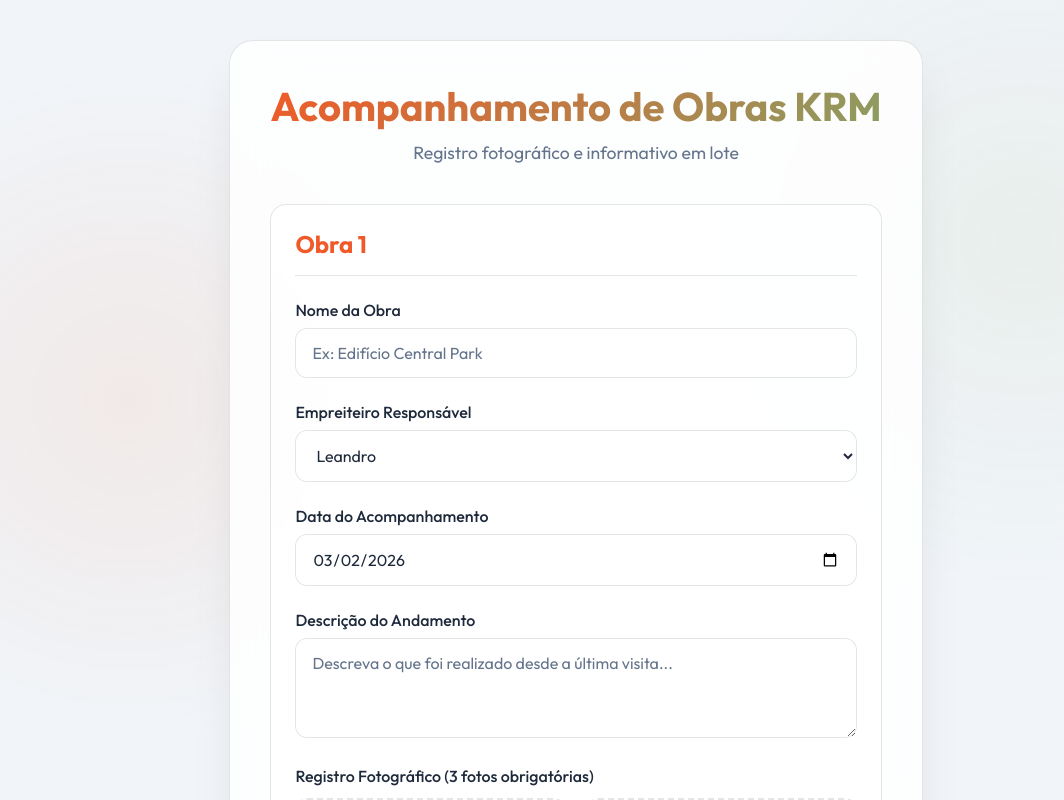
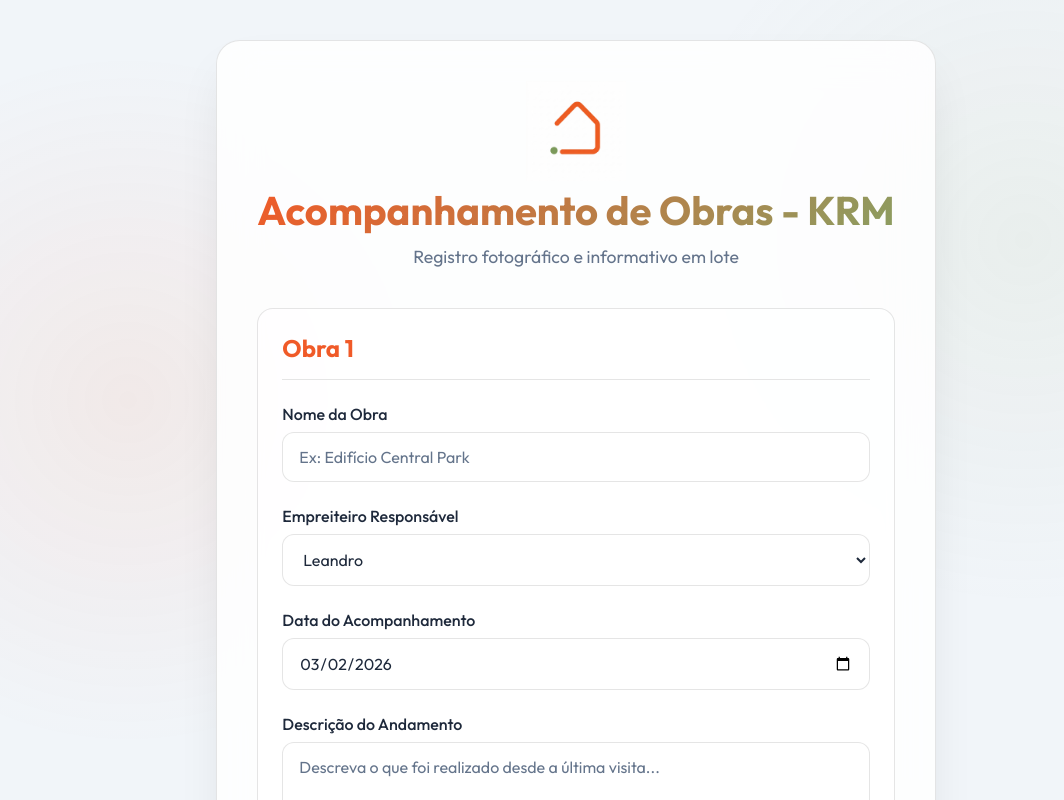
Before and after one commit to fernandopassoss/acompanhamento-civil, a React app in the folder frontend/: page / in a window 1280 px wide. Shown: the top 800 px of the page, without its empty margins (64-1128 px from the left). Built offline with nearby package versions, Linux system fonts and the light colour scheme; the HTML template or start-up script is replaced by a standard one.

Commit message:
feat: Display KRM logo in the application header with new styling.

```diff
--- a/frontend/src/App.jsx
+++ b/frontend/src/App.jsx
@@ -3,6 +3,7 @@ import { Camera, FileText, Loader2, CheckCircle2, PlusCircle, Trash2 } from 'luc
 import jsPDF from 'jspdf';
 import html2canvas from 'html2canvas';
 import './index.css';
+import logo from './assets/krm.png';
 
 const CONTRACTORS = [
   "Leandro",
@@ -108,7 +109,8 @@ function App() {
     <>
       <div className="app-container">
         <header className="header">
-          <h1>Acompanhamento de Obras KRM</h1>
+          <img src={logo} alt="KRM Logo" className='logo' />
+          <h1>Acompanhamento de Obras - KRM</h1>
           <p>Registro fotográfico e informativo em lote</p>
         </header>
 
--- a/frontend/src/index.css
+++ b/frontend/src/index.css
@@ -47,6 +47,11 @@ body {
   padding: 40px;
   box-shadow: 0 25px 50px -12px rgba(0, 0, 0, 0.1);
   animation: fadeIn 0.6s ease-out;
+}
+
+.logo {
+  width: 100px;
+  height: 100px;
 }
 
 @keyframes fadeIn {
```
Also changed, not shown: frontend/src/assets/krm.png (added).
